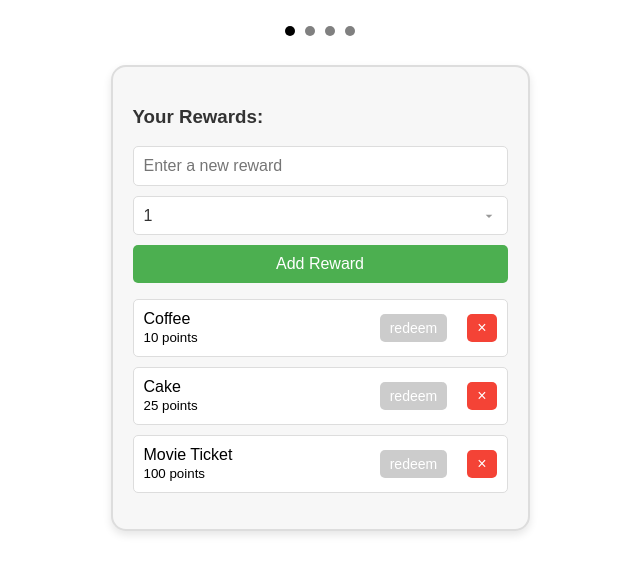
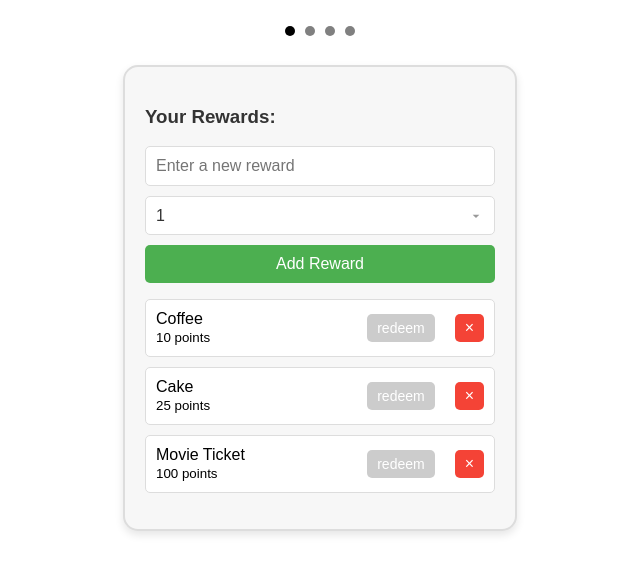
Before and after one commit to IevgenKulykov/daily-plan, a React (Create React App) app: page / in a window 1280 px wide. Shown: the top 574 px of the page, without its empty margins (320-960 px from the left). Built offline with nearby package versions, Linux system fonts and the light colour scheme.

Commit message:
set 350px width

```diff
--- a/src/App.css
+++ b/src/App.css
@@ -3,7 +3,7 @@
 }
 
 .section {
-  width: 375px;
+  width: 350px;
   margin: 50px auto;
   border: 2px solid #ddd;
   border-radius: 15px;
```
